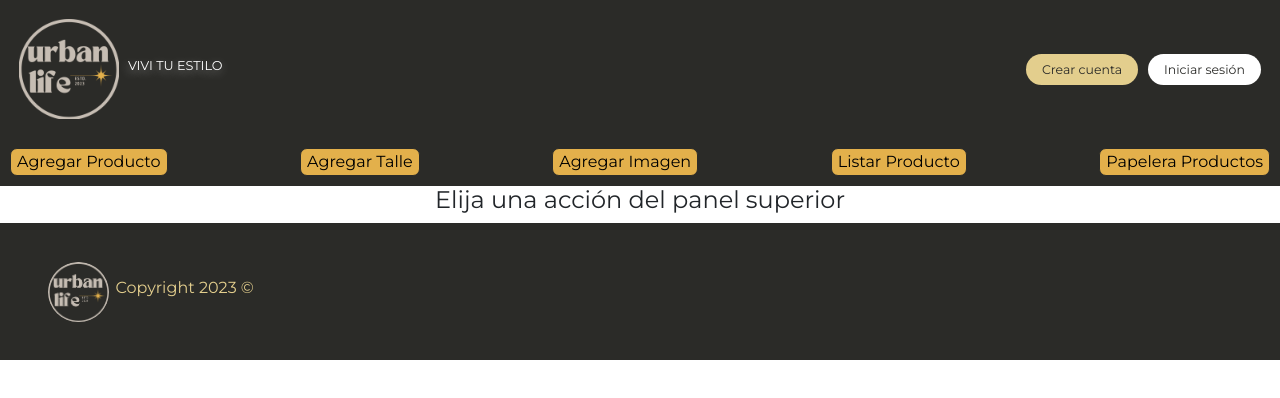
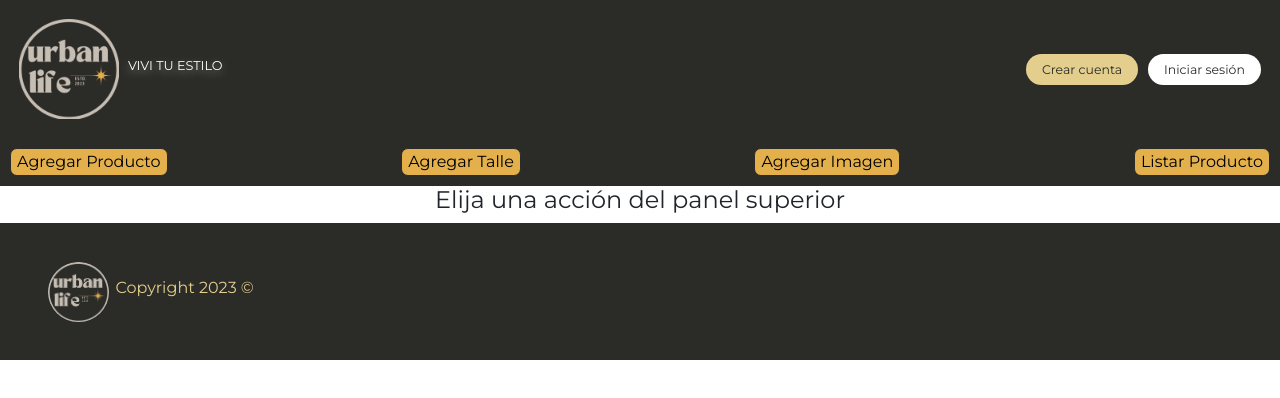
Before and after one commit to maca-r/urbanLife, a React (Vite) app: page /productos in a window 1280 px wide. Shown: the top 398 px of the page. Built offline with nearby package versions, Linux system fonts and the light colour scheme; no server answers.

Commit message:
papelera

```diff
--- a/src/Components/Admin/Producto.jsx
+++ b/src/Components/Admin/Producto.jsx
@@ -5,7 +5,6 @@ import { AddImages } from "./AddImages";
 import styles from "./Categorias.module.css";
 import { RegistrarTalleProd } from "./RegistrarTalleProd";
 import { ListaProductos } from "./ListaProductos";
-import { PapeleraProductos } from "./PapeleraProductos";
 
 export function Producto() {
   const [panelSection, setPanelSection] = useState(null);
@@ -34,10 +33,6 @@ export function Producto() {
         <button onClick={() => handlePanelSection("listarProducto")}>
           Listar Producto
         </button>
-
-        <button onClick={() => handlePanelSection("papeleraProductos")}>
-          Papelera Productos
-        </button>
       </div>
       {showTitle && <h4>Elija una acción del panel superior</h4>}
 
@@ -45,7 +40,6 @@ export function Producto() {
       {panelSection === "addImages" && <AddImages />}
       {panelSection === "registrarTalleProd" && <RegistrarTalleProd />}
       {panelSection === "listarProducto" && <ListaProductos />}
-      {panelSection === "papeleraProductos" && <PapeleraProductos />}
     </section>
   );
 }
```
